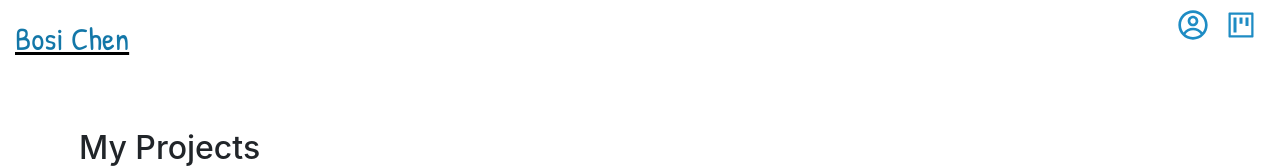
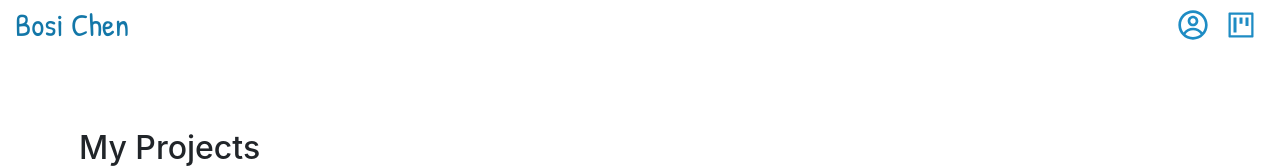
Before and after one commit to BosiC0015/personal-website, a React (Create React App) app: page /projects in a window 1280 px wide. Shown: the top 168 px of the page. Built offline with nearby package versions, Linux system fonts and the light colour scheme; a web font is replaced by a local one.

Commit message:
adjust styling

```diff
--- a/src/components/Nav.css
+++ b/src/components/Nav.css
@@ -7,13 +7,14 @@ nav {
   display: flex;
   flex-direction: row;
   justify-content: space-between;
+  align-items: center;
   position: -webkit-sticky;
   position: sticky;
   top: 0;
   background-color: #ffffff;
 }
 
-a {
+.home {
   text-decoration: none;
 }
 
--- a/src/components/Nav.js
+++ b/src/components/Nav.js
@@ -9,7 +9,7 @@ class Nav extends React.Component {
   render () {
     return (
       <nav>
-        <a href="/">
+        <a className="home" href="/">
           <div className="page-title">
             Bosi Chen
           </div>
--- a/src/projectpage/Projectpage.css
+++ b/src/projectpage/Projectpage.css
@@ -26,7 +26,7 @@ h3 {
   padding: 3%;
 }
 
-a {
+a.project-title {
   color: #000;
 }
 h5 {
--- a/src/projectpage/projects/FoodPickupOrdering.js
+++ b/src/projectpage/projects/FoodPickupOrdering.js
@@ -7,7 +7,7 @@ export default function FoodPickupOrdering() {
     <section className="project-card">
       <div className="project-title">
         <h5>
-          <a href="https://github.com/BosiC0015/Midterm" target="_blank">
+          <a className="project-title" href="https://github.com/BosiC0015/Midterm" target="_blank">
             Food Pickup Ordering App (Group Project)
             <ExternalLink />
           </a>
--- a/src/projectpage/projects/InterviewScheduler.js
+++ b/src/projectpage/projects/InterviewScheduler.js
@@ -7,7 +7,7 @@ export default function InterviewScheduler() {
     <section className="project-card">
       <div className="project-title">
         <h5>
-          <a href="https://github.com/BosiC0015/scheduler" target="_blank">
+          <a className="project-title" href="https://github.com/BosiC0015/scheduler" target="_blank">
             Interview Scheduler
             <ExternalLink />
           </a>
--- a/src/projectpage/projects/Jungle.js
+++ b/src/projectpage/projects/Jungle.js
@@ -7,7 +7,7 @@ export default function Jungle() {
     <section className="project-card">
       <div className="project-title">
         <h5>
-          <a href="https://github.com/BosiC0015/jungle" target="_blank">
+          <a className="project-title" href="https://github.com/BosiC0015/jungle" target="_blank">
             Jungle
             <ExternalLink />
           </a>
--- a/src/projectpage/projects/MLTDCalculator.js
+++ b/src/projectpage/projects/MLTDCalculator.js
@@ -7,7 +7,7 @@ export default function MLTDCalculator() {
     <section className="project-card">
       <div className="project-title">
         <h5>
-          <a href="https://github.com/BosiC0015/mltd-calculator" target="_blank">
+          <a className="project-title" href="https://github.com/BosiC0015/mltd-calculator" target="_blank">
             MLTD Calculator
             <ExternalLink />
           </a>
--- a/src/projectpage/projects/MyTinyJournal.js
+++ b/src/projectpage/projects/MyTinyJournal.js
@@ -7,7 +7,7 @@ export default function MyTinyJournal() {
     <section className="project-card">
       <div className="project-title">
         <h5>
-          <a href="https://github.com/BosiC0015/journal" target="_blank">
+          <a className="project-title" href="https://github.com/BosiC0015/journal" target="_blank">
             My Tiny Journal (Group Project)
             <ExternalLink />
           </a>
--- a/src/projectpage/projects/Portfolio.js
+++ b/src/projectpage/projects/Portfolio.js
@@ -7,7 +7,7 @@ export default function TinyApp() {
     <section className="project-card">
       <div className="project-title">
         <h5>
-          <a href="https://github.com/BosiC0015/personal-website" target="_blank">
+          <a className="project-title" href="https://github.com/BosiC0015/personal-website" target="_blank">
             Portfolio Website
             <ExternalLink />
           </a>
--- a/src/projectpage/projects/TinyApp.js
+++ b/src/projectpage/projects/TinyApp.js
@@ -7,7 +7,7 @@ export default function TinyApp() {
     <section className="project-card">
       <div className="project-title">
         <h5>
-          <a href="https://github.com/BosiC0015/tinyapp" target="_blank">
+          <a className="project-title" href="https://github.com/BosiC0015/tinyapp" target="_blank">
             TinyApp
             <ExternalLink />
           </a>
--- a/src/projectpage/projects/Tweeter.js
+++ b/src/projectpage/projects/Tweeter.js
@@ -7,7 +7,7 @@ export default function Tweeter() {
     <section className="project-card">
       <div className="project-title">
         <h5>
-          <a href="https://github.com/BosiC0015/tweeter" target="_blank">
+          <a className="project-title" href="https://github.com/BosiC0015/tweeter" target="_blank">
             Tweeter
             <ExternalLink />
           </a>
```
